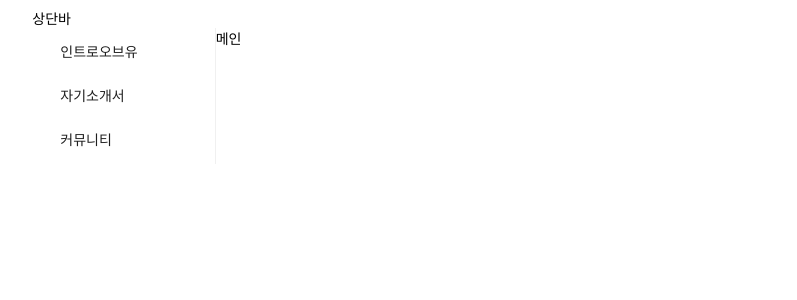
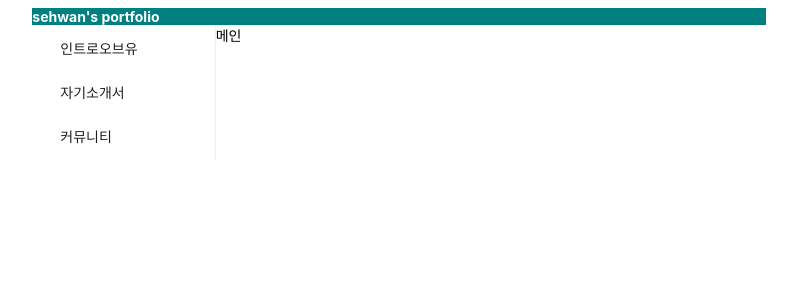
Before and after one commit to dragonfruitlemonade/portfolio, a Next.js app in the folder front/: page / in a window 1280 px wide. Shown: the top 300 px of the page, without its empty margins (241-1038 px from the left). Built offline with nearby package versions, Linux system fonts and the light colour scheme.

Commit message:
design: 홈페이지 기본 틀 작성

```diff
--- a/front/components/IndexLayout.js
+++ b/front/components/IndexLayout.js
@@ -3,15 +3,18 @@ import { useCallback, useEffect } from "react";
 import propTypes from "prop-types";
 import Link from "next/link";
 import { Col, Row, Menu, Button } from "antd";
+import styled from 'styled-components';
 
 const IndexLayout = ({ children }) => {
-
 
   return (
     <Row style={{ width: "1100px", margin: "0 auto" }}>
       <Col span={4}></Col>
-      <Col span={16}>상단바</Col>
+      <Col span={16} style={{ background: "teal" }}>
+        <upBar style={{ color: "white", fontWeight: "bold" }}>sehwan's portfolio</upBar>
+      </Col>
       <Col span={4}></Col>
+
       <Col span={4}></Col>
       <Col span={4} defaultChecked>
         <Menu mode="inline" style={{ alignItems: "center" }}>
```
